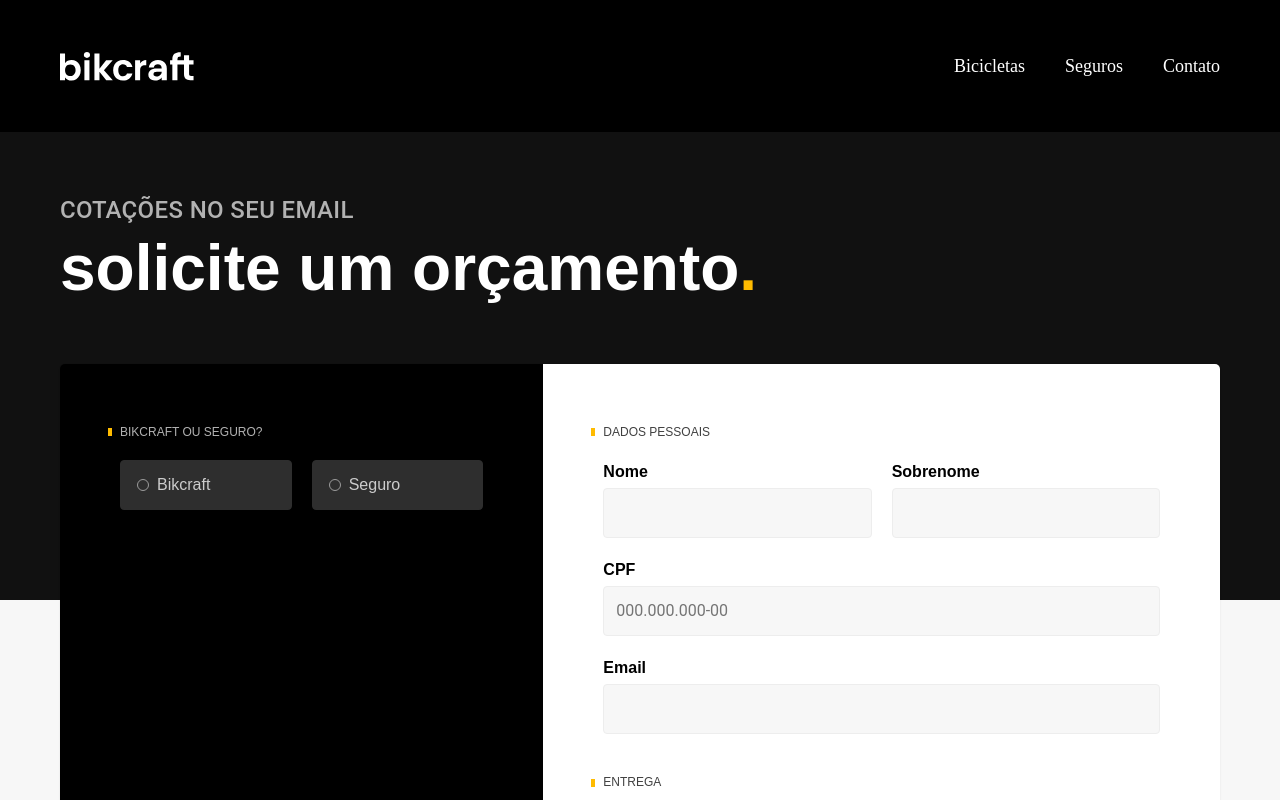
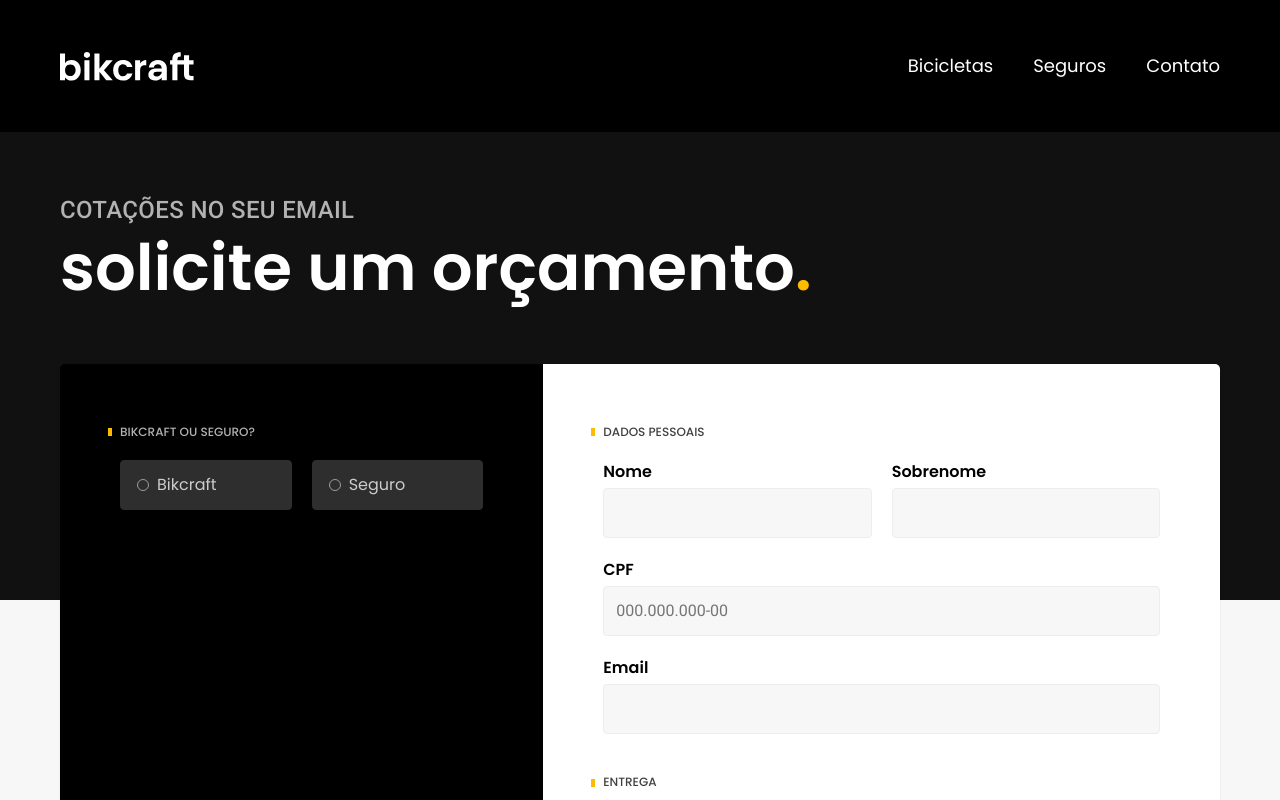
Before and after one commit to bsbarbosa/bikcraft, a plain HTML site: page orcamento.html in a window 1280 px wide. Shown: the top 800 px of the page. Drawn offline with Linux system fonts and the light colour scheme.

Commit message:
mod file orcamento

```diff
--- a/orcamento.html
+++ b/orcamento.html
@@ -9,6 +9,10 @@
   <meta name="description" content="Orçamento.">
 
   <link rel="stylesheet" href="./css/style.css">
+
+  <link rel="preconnect" href="https://fonts.googleapis.com">
+  <link rel="preconnect" href="https://fonts.gstatic.com" crossorigin>
+  <link href="https://fonts.googleapis.com/css2?family=Merriweather:ital,wght@0,900;1,900&family=Poppins:wght@400;500;600&family=Roboto:wght@400;500&display=swap" rel="stylesheet">
 </head>
 
 <body id="orcamento">
```
